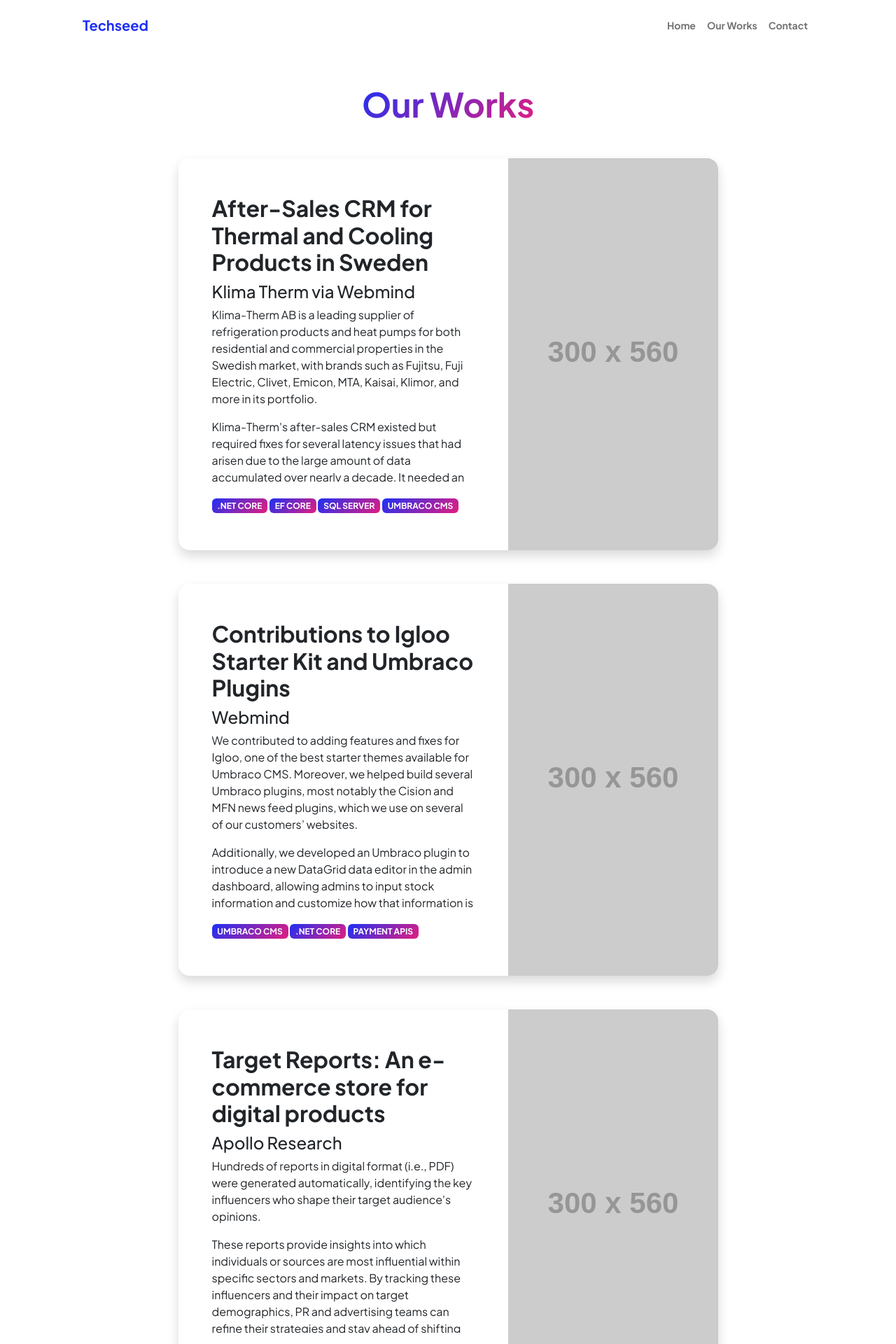
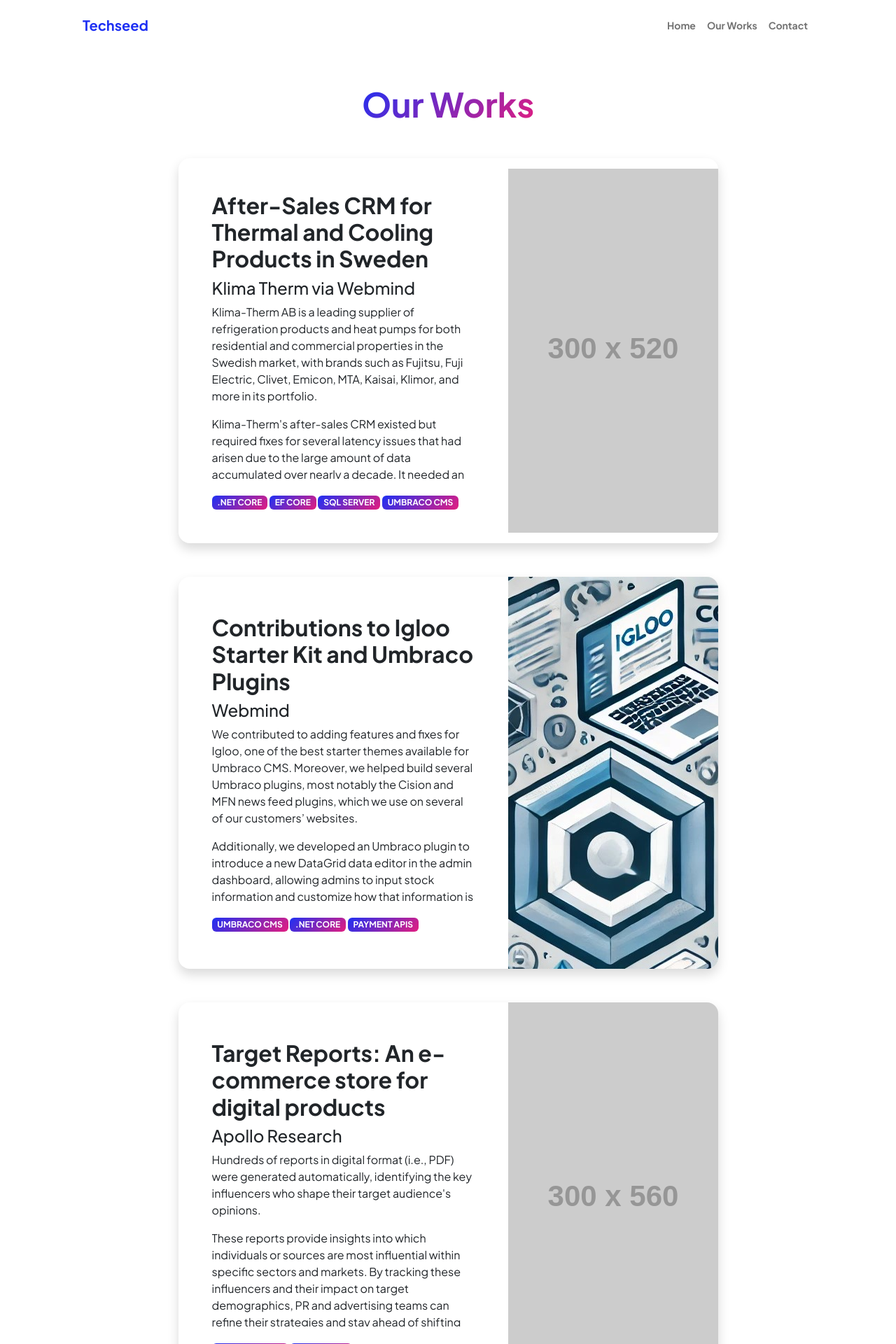
Before and after one commit to techseed-Pk/techseed-Pk.github.io, a Jekyll site: the page built from projects.html, in a window 1280 px wide. Shown: the top 1920 px of the page at 70% size. Built offline with Jekyll 4.4.1, drawn with Linux system fonts in a browser that asks for light colours.

Commit message:
add images

```diff
--- a/projects.html
+++ b/projects.html
@@ -34,7 +34,7 @@
                                 <div class="badge bg-gradient-primary-to-secondary text-white mt-4"><div class="text-uppercase">SQL Server</div></div>
                                 <div class="badge bg-gradient-primary-to-secondary text-white mt-4"><div class="text-uppercase">Umbraco CMS</div></div>
                             </div>
-                            <img class="img-fluid" src="https://dummyimage.com/300x560/343a40/6c757d" alt="..." />
+                            <img class="img-fluid" src="https://dummyimage.com/300x520/075392/ffffff?text=CRM" alt="..." />
                         </div>
                     </div>
                 </div>
@@ -53,7 +53,7 @@
                                 <div class="badge bg-gradient-primary-to-secondary text-white mt-4"><div class="text-uppercase">.NET Core</div></div>
                                 <div class="badge bg-gradient-primary-to-secondary text-white mt-4"><div class="text-uppercase">Payment APIs</div></div>
                             </div>
-                            <img class="img-fluid" src="https://dummyimage.com/300x560/343a40/6c757d" alt="..." />
+                            <img class="img-fluid" src="assets/umbraco-plugins.png" alt="..." />
                         </div>
                     </div>
                 </div>
@@ -78,7 +78,7 @@
                                 <div class="badge bg-gradient-primary-to-secondary text-white mt-4"><div class="text-uppercase">Umbraco CMS</div></div>
                                 <div class="badge bg-gradient-primary-to-secondary text-white mt-4"><div class="text-uppercase">SQL Server</div></div>
                             </div>
-                            <img class="img-fluid" src="https://dummyimage.com/300x560/343a40/6c757d" alt="..." />
+                            <img class="img-fluid" src="https://dummyimage.com/300x560/075392/ffffff?text=Target+Reports" alt="..." />
                         </div>
                     </div>
                 </div>
@@ -107,7 +107,7 @@
                                 <div class="badge bg-gradient-primary-to-secondary text-white mt-4"><div class="text-uppercase">SQL Server</div></div>
                                 <div class="badge bg-gradient-primary-to-secondary text-white mt-4"><div class="text-uppercase">Material UI</div></div>
                             </div>
-                            <img class="img-fluid" src="https://dummyimage.com/300x520/343a40/6c757d" alt="..." />
+                            <img class="img-fluid" src="https://dummyimage.com/300x520/075392/ffffff?text=Influence+Tracker" alt="..." />
                         </div>
                     </div>
                 </div>
@@ -137,7 +137,7 @@
                                 <div class="badge bg-gradient-primary-to-secondary text-white mt-4"><div class="text-uppercase">.NET</div></div>
                                 <div class="badge bg-gradient-primary-to-secondary text-white mt-4"><div class="text-uppercase">SQL Server</div></div>
                             </div>
-                            <img class="img-fluid" src="https://dummyimage.com/300x520/343a40/6c757d" alt="..." />
+                            <img class="img-fluid" src="https://dummyimage.com/300x520/075392/ffffff?text=Hot+Topics" alt="..." />
                         </div>
                     </div>
                 </div>
@@ -170,7 +170,7 @@
                                 <div class="badge bg-gradient-primary-to-secondary text-white mt-4"><div class="text-uppercase">Rabbit MQ</div></div>
                                 <div class="badge bg-gradient-primary-to-secondary text-white mt-4"><div class="text-uppercase">Microsservices</div></div>
                             </div>
-                            <img class="img-fluid" src="https://dummyimage.com/300x560/343a40/6c757d" alt="..." />
+                            <img class="img-fluid" src="https://dummyimage.com/300x560/075392/ffffff?text=Twitter+Monitoring" alt="..." />
                         </div>
                     </div>
                 </div>
@@ -199,7 +199,7 @@
                                 <div class="badge bg-gradient-primary-to-secondary text-white mt-4"><div class="text-uppercase">SQL Server</div></div>
                                 <div class="badge bg-gradient-primary-to-secondary text-white mt-4"><div class="text-uppercase">UI/UX</div></div>
                             </div>
-                            <img class="img-fluid" src="https://dummyimage.com/300x520/343a40/6c757d" alt="..." />
+                            <img class="img-fluid" src="https://dummyimage.com/300x520/075392/ffffff?text=Artemis" alt="..." />
                         </div>
                     </div>
                 </div>
@@ -225,7 +225,7 @@
                                 <div class="badge bg-gradient-primary-to-secondary text-white mt-4"><div class="text-uppercase">Applie OS</div></div>
                                 <div class="badge bg-gradient-primary-to-secondary text-white mt-4"><div class="text-uppercase">Windows Phone</div></div>
                             </div>
-                            <img class="img-fluid" src="https://dummyimage.com/300x600/343a40/6c757d" alt="..." />
+                            <img class="img-fluid" src="https://dummyimage.com/300x600/075392/ffffff?text=Customer+Care+Apps" alt="..." />
                         </div>
                     </div>
                 </div>
@@ -248,7 +248,7 @@
                                 <div class="badge bg-gradient-primary-to-secondary text-white mt-4"><div class="text-uppercase">HTML5</div></div>
                                 <div class="badge bg-gradient-primary-to-secondary text-white mt-4"><div class="text-uppercase">CSS3</div></div>
                             </div>
-                            <img class="img-fluid" src="https://dummyimage.com/300x520/343a40/6c757d" alt="..." />
+                            <img class="img-fluid" src="https://dummyimage.com/300x520/075392/ffffff?text=Wifi" alt="..." />
                         </div>
                     </div>
                 </div>
@@ -273,7 +273,7 @@
                                 <div class="badge bg-gradient-primary-to-secondary text-white mt-4"><div class="text-uppercase">Wear OS</div></div>
                                 <div class="badge bg-gradient-primary-to-secondary text-white mt-4"><div class="text-uppercase">NFC</div></div>
                             </div>
-                            <img class="img-fluid" src="https://dummyimage.com/300x520/343a40/6c757d" alt="..." />
+                            <img class="img-fluid" src="https://dummyimage.com/300x520/075392/ffffff?text=Mobile+Wallet" alt="..." />
                         </div>
                     </div>
                 </div>
@@ -297,7 +297,7 @@
                                 <div class="badge bg-gradient-primary-to-secondary text-white mt-4"><div class="text-uppercase">Java</div></div>
                                 <div class="badge bg-gradient-primary-to-secondary text-white mt-4"><div class="text-uppercase">HTML5</div></div>
                             </div>
-                            <img class="img-fluid" src="https://dummyimage.com/300x520/343a40/6c757d" alt="..." />
+                            <img class="img-fluid" src="https://dummyimage.com/300x520/075392/ffffff?text=Delivery+App" alt="..." />
                         </div>
                     </div>
                 </div>
@@ -322,7 +322,7 @@
                                 <div class="badge bg-gradient-primary-to-secondary text-white mt-4"><div class="text-uppercase">PHP</div></div>
                                 <div class="badge bg-gradient-primary-to-secondary text-white mt-4"><div class="text-uppercase">MySQL</div></div>
                             </div>
-                            <img class="img-fluid" src="https://dummyimage.com/300x520/343a40/6c757d" alt="..." />
+                            <img class="img-fluid" src="https://dummyimage.com/300x520/075392/ffffff?text=Developer+Portal" alt="..." />
                         </div>
                     </div>
                 </div>
@@ -343,7 +343,7 @@
                                 <div class="badge bg-gradient-primary-to-secondary text-white mt-4"><div class="text-uppercase">PHP</div></div>
                                 <div class="badge bg-gradient-primary-to-secondary text-white mt-4"><div class="text-uppercase">MySQL</div></div>
                             </div>
-                            <img class="img-fluid" src="https://dummyimage.com/300x520/343a40/6c757d" alt="..." />
+                            <img class="img-fluid" src="https://dummyimage.com/300x520/075392/ffffff?text=App+Store" alt="..." />
                         </div>
                     </div>
                 </div>
@@ -368,7 +368,7 @@
                                 <div class="badge bg-gradient-primary-to-secondary text-white mt-4"><div class="text-uppercase">PHP</div></div>
                                 <div class="badge bg-gradient-primary-to-secondary text-white mt-4"><div class="text-uppercase">MySQL</div></div>
                             </div>
-                            <img class="img-fluid" src="https://dummyimage.com/300x520/343a40/6c757d" alt="..." />
+                            <img class="img-fluid" src="https://dummyimage.com/300x520/075392/ffffff?text=SMS+Campaigns" alt="..." />
                         </div>
                     </div>
                 </div>
@@ -395,7 +395,7 @@
                                 <div class="badge bg-gradient-primary-to-secondary text-white mt-4"><div class="text-uppercase">PHP</div></div>
                                 <div class="badge bg-gradient-primary-to-secondary text-white mt-4"><div class="text-uppercase">MySQL</div></div>
                             </div>
-                            <img class="img-fluid" src="https://dummyimage.com/300x520/343a40/6c757d" alt="..." />
+                            <img class="img-fluid" src="https://dummyimage.com/300x520/075392/ffffff?text=Ad+Marketplace" alt="..." />
                         </div>
                     </div>
                 </div>
@@ -430,7 +430,7 @@
                                 <div class="badge bg-gradient-primary-to-secondary text-white mt-4"><div class="text-uppercase">WordPress</div></div>
                                 <div class="badge bg-gradient-primary-to-secondary text-white mt-4"><div class="text-uppercase">MySQL</div></div>
                             </div>
-                            <img class="img-fluid" src="https://dummyimage.com/300x520/343a40/6c757d" alt="..." />
+                            <img class="img-fluid" src="https://dummyimage.com/300x520/075392/ffffff?text=VoIP" alt="..." />
                         </div>
                     </div>
                 </div>
```
Also changed, not shown: assets/after-sales-crm.png (added), assets/umbraco-plugins.png (added).
